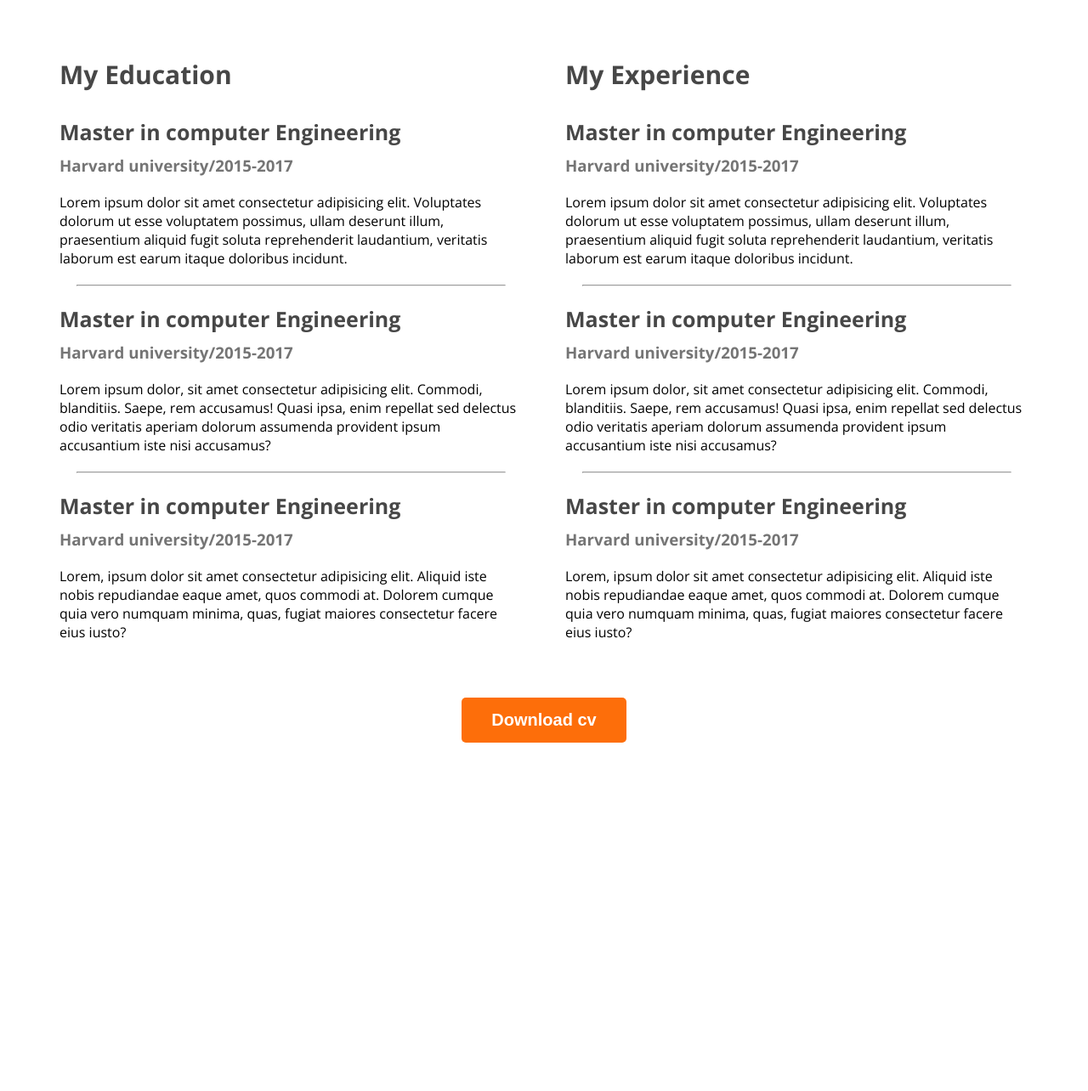
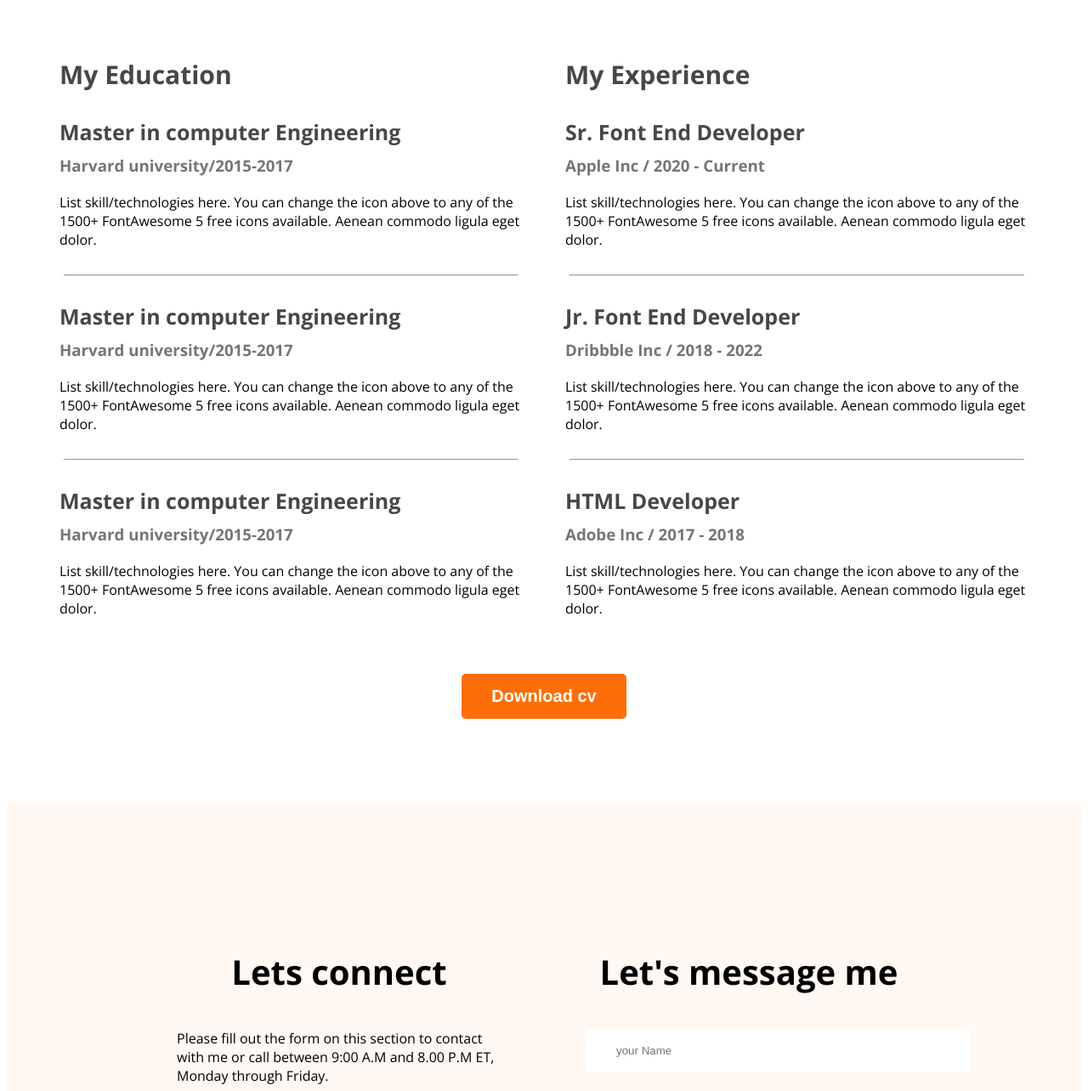
Before and after one commit to 11111Asif/web-Dev-protfolio, a plain HTML site: page index.html in a window 1280 px wide. Shown: the part 2384-3668 px from the top of the page at 85% size. Before the commit the page ends 3266 px from the top, so only its background shows below. Drawn offline with nearby package versions, Linux system fonts and the light colour scheme.

Commit message:
added a footer section

```diff
--- a/index.html
+++ b/index.html
@@ -94,39 +94,45 @@
                 <div class="resume-item">
                     <h2 class="resume-item-title">Master in computer Engineering</h2>
                     <h3 class="resume-item-institute">Harvard university/2015-2017</h3>
-                    <p class="resume-itum-description">Lorem ipsum dolor sit amet consectetur adipisicing elit. Voluptates dolorum ut esse voluptatem possimus, ullam deserunt illum, praesentium aliquid fugit soluta reprehenderit laudantium, veritatis laborum est earum itaque doloribus incidunt.</p>
+                    <p class="resume-itum-description">List skill/technologies here. You can change the icon above
+                        to any of the 1500+ FontAwesome 5 free icons available. Aenean commodo ligula eget dolor.</p>
                 </div>
                 <hr>
                 <div class="resume-item">
                     <h2 class="resume-item-title">Master in computer Engineering</h2>
                     <h3 class="resume-item-institute">Harvard university/2015-2017</h3>
-                    <p class="resume-itum-description">Lorem ipsum dolor, sit amet consectetur adipisicing elit. Commodi, blanditiis. Saepe, rem accusamus! Quasi ipsa, enim repellat sed delectus odio veritatis aperiam dolorum assumenda provident ipsum accusantium iste nisi accusamus?</p>
+                    <p class="resume-itum-description">List skill/technologies here. You can change the icon above
+                        to any of the 1500+ FontAwesome 5 free icons available. Aenean commodo ligula eget dolor.</p>
                 </div>
                 <hr>
                 <div class="resume-item">
                     <h2 class="resume-item-title">Master in computer Engineering</h2>
                     <h3 class="resume-item-institute">Harvard university/2015-2017</h3>
-                    <p class="resume-itum-description">Lorem, ipsum dolor sit amet consectetur adipisicing elit. Aliquid iste nobis repudiandae eaque amet, quos commodi at. Dolorem cumque quia vero numquam minima, quas, fugiat maiores consectetur facere eius iusto?</p>
+                    <p class="resume-itum-description">List skill/technologies here. You can change the icon above
+                        to any of the 1500+ FontAwesome 5 free icons available. Aenean commodo ligula eget dolor.</p>
                 </div>
               </div>
               <div class="resume-column">
                 <h3 class="resume-colume-title">My Experience</h3>
                 <div class="resume-item">
-                    <h2 class="resume-item-title">Master in computer Engineering</h2>
-                    <h3 class="resume-item-institute">Harvard university/2015-2017</h3>
-                    <p class="resume-itum-description">Lorem ipsum dolor sit amet consectetur adipisicing elit. Voluptates dolorum ut esse voluptatem possimus, ullam deserunt illum, praesentium aliquid fugit soluta reprehenderit laudantium, veritatis laborum est earum itaque doloribus incidunt.</p>
+                    <h2 class="resume-item-title">Sr. Font End Developer</h2>
+                    <h3 class="resume-item-institute">Apple Inc / 2020 - Current</h3>
+                    <p class="resume-itum-description">List skill/technologies here. You can change the icon above
+                        to any of the 1500+ FontAwesome 5 free icons available. Aenean commodo ligula eget dolor.</p>
                 </div>
                 <hr>
                 <div class="resume-item">
-                    <h2 class="resume-item-title">Master in computer Engineering</h2>
-                    <h3 class="resume-item-institute">Harvard university/2015-2017</h3>
-                    <p class="resume-itum-description">Lorem ipsum dolor, sit amet consectetur adipisicing elit. Commodi, blanditiis. Saepe, rem accusamus! Quasi ipsa, enim repellat sed delectus odio veritatis aperiam dolorum assumenda provident ipsum accusantium iste nisi accusamus?</p>
+                    <h2 class="resume-item-title">Jr. Font End Developer</h2>
+                    <h3 class="resume-item-institute">Dribbble Inc / 2018 - 2022</h3>
+                    <p class="resume-itum-description">List skill/technologies here. You can change the icon above
+                        to any of the 1500+ FontAwesome 5 free icons available. Aenean commodo ligula eget dolor.</p>
                 </div>
                 <hr>
                 <div class="resume-item">
-                    <h2 class="resume-item-title">Master in computer Engineering</h2>
-                    <h3 class="resume-item-institute">Harvard university/2015-2017</h3>
-                    <p class="resume-itum-description">Lorem, ipsum dolor sit amet consectetur adipisicing elit. Aliquid iste nobis repudiandae eaque amet, quos commodi at. Dolorem cumque quia vero numquam minima, quas, fugiat maiores consectetur facere eius iusto?</p>
+                    <h2 class="resume-item-title">HTML Developer</h2>
+                    <h3 class="resume-item-institute">Adobe Inc / 2017 - 2018</h3>
+                    <p class="resume-itum-description">List skill/technologies here. You can change the icon above
+                        to any of the 1500+ FontAwesome 5 free icons available. Aenean commodo ligula eget dolor.</p>
                 </div>
               </div>
 
@@ -137,7 +143,24 @@
         </section>
     </main>
     <footer>
-
+        <div class="footer-column">
+            <h3 class="section-title">Lets connect</h3>
+            <p class="section-description">Please fill out the form on this section to contact with me or call between 9:00 A.M and 8.00 P.M ET, Monday through Friday.</p>
+            <div class="social-links">
+                <a href=""><img src="images/icons/facebook.png" alt=""></a>
+                <a href=""><img src="images/icons/insta.png" alt=""></a>
+                <a href=""><img src="images/icons/twitter.png" alt=""></a>
+            </div>
+        </div>
+        <div class="footer-column">
+            <h3 class="section-title">Let's message me</h3>
+            <form class="contact" action="">
+                <input type="text" placeholder="your Name">
+                <input type="email" id="" name="" placeholder="your Email">
+                <textarea name="" id="" placeholder="massage" cols="30" rows="10"></textarea>
+                <button class="btn-primary">Submit</button>
+            </form>
+        </div>
     </footer>
 </body>
 
--- a/style.css
+++ b/style.css
@@ -160,9 +160,39 @@ text-align: center;
     color: #757575;
 }
 .resume-container hr{
-    margin: 20px;
+    margin: 30px 5px;
 }
 .download-cv{
     text-align: center;
     margin-top: 50px;
 }
+
+/* footer section style */
+footer{
+    display: flex;
+    gap: 100px;
+    background-color: #fff8f3;
+    padding: 130px 200px;
+    margin-top: 100px;
+}
+.social-links img{
+    width:80px;
+    height: 40px;
+}
+.social-links a{
+    margin-right: 20px;
+    /* align-items: center; */
+}
+.footer-column{
+    width: 50%;
+}
+.contact input, textarea{
+    display: block;
+    margin-bottom: 25px;
+    padding: 18px 35px;
+    color: #757575;
+    border-radius: 5px;
+    background-color: #fff;
+    border: 0;
+    width: 100%;
+}
```
